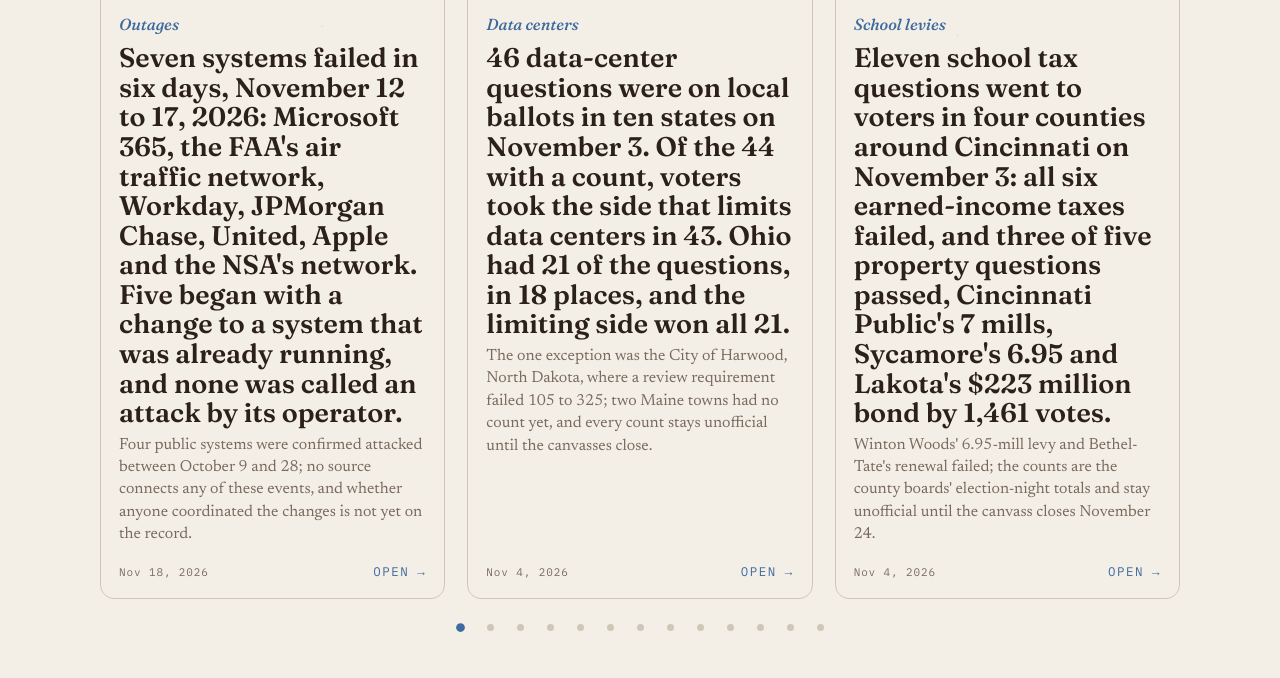
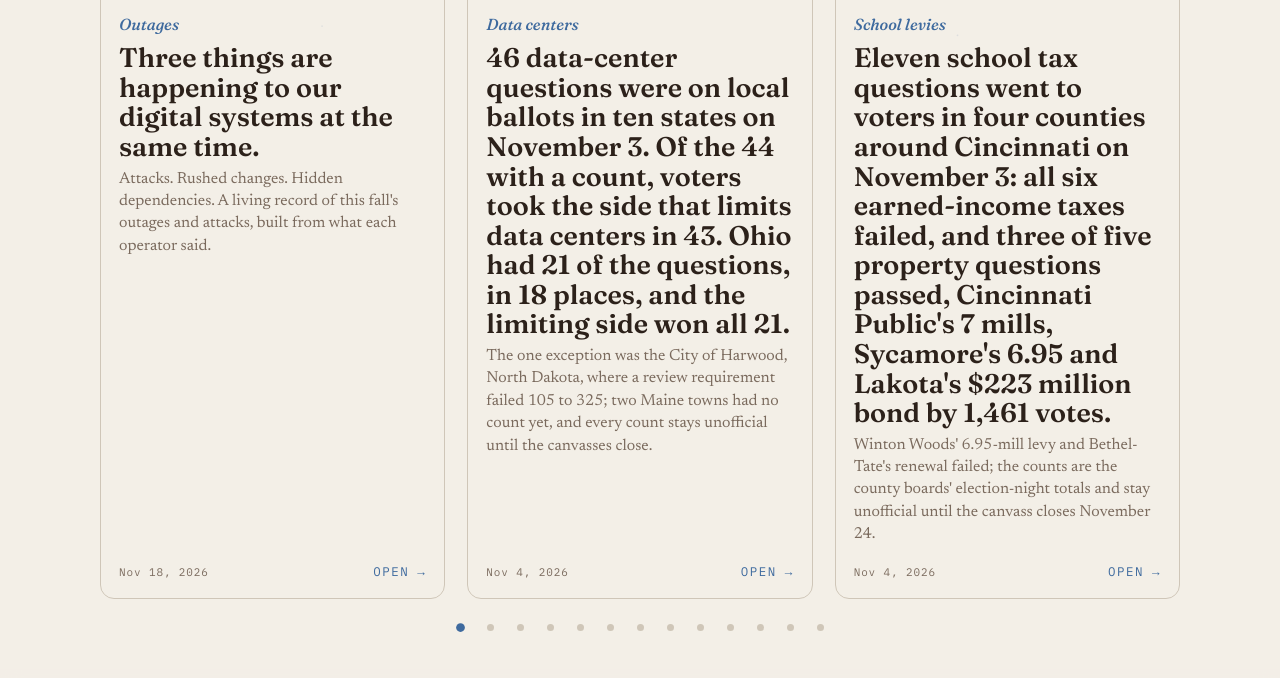
Before and after one commit to theDTrain84/tools, a plain HTML site: page index.html in a window 1280 px wide. Shown: the part 747-1425 px from the top of the page. Drawn offline with Linux system fonts and the light colour scheme.

Commit message:
Three things at once: correct the FAA Nov 17 line (ABC News), add two items to the uncounted list, shorter shelf title
Co-Authored-By: Claude Fable 5.2 <noreply@anthropic.com>

```diff
--- a/pieces.json
+++ b/pieces.json
@@ -5,8 +5,8 @@
   {
    "slug": "three-things-at-once",
    "href": "stories/three-things-at-once/",
-   "title": "Seven systems failed in six days, November 12 to 17, 2026: Microsoft 365, the FAA's air traffic network, Workday, JPMorgan Chase, United, Apple and the NSA's network. Five began with a change to a system that was already running, and none was called an attack by its operator.",
-   "line": "Four public systems were confirmed attacked between October 9 and 28; no source connects any of these events, and whether anyone coordinated the changes is not yet on the record.",
+   "title": "Three things are happening to our digital systems at the same time.",
+   "line": "Attacks. Rushed changes. Hidden dependencies. A living record of this fall's outages and attacks, built from what each operator said.",
    "type": "piece",
    "section": "stories",
    "topic": "Outages",
```
Also changed, not shown: stories/three-things-at-once/index.html (+13 -12 lines), llms-full.txt, llms.txt, 1 other file.
